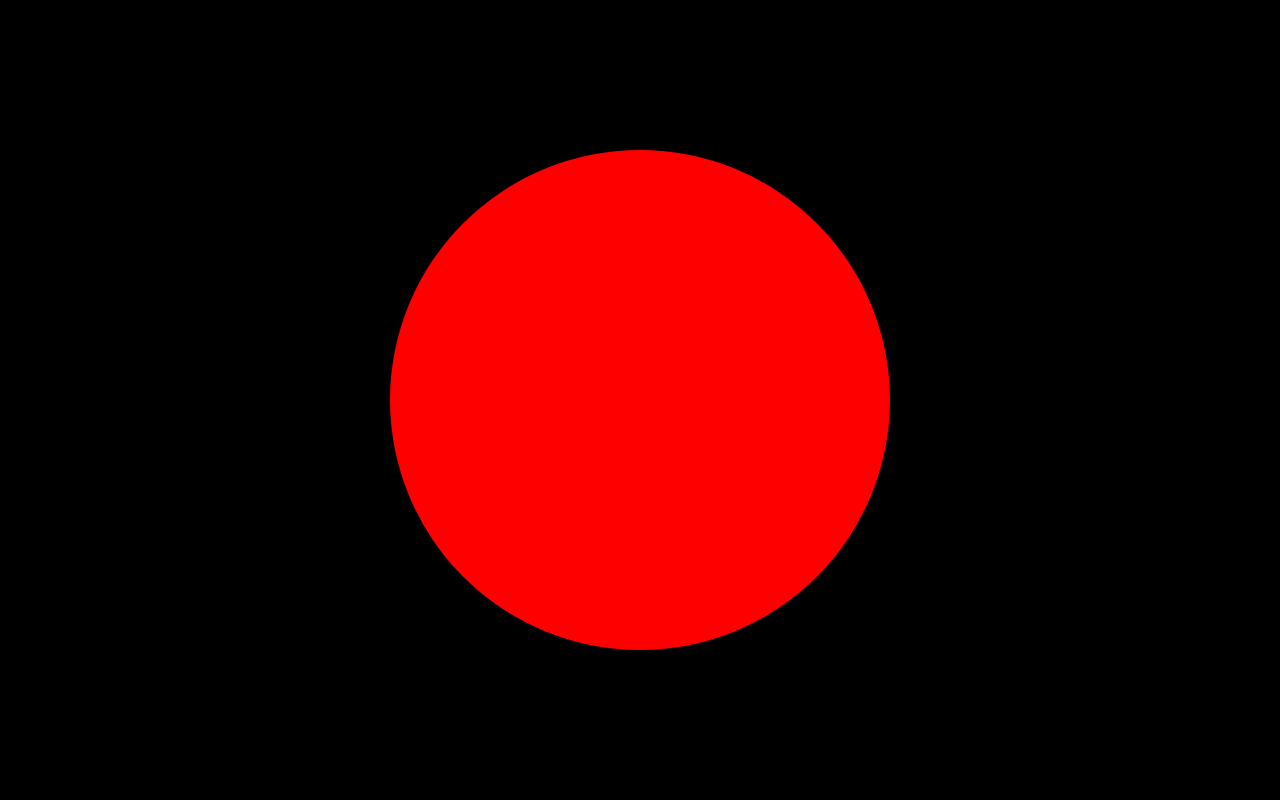
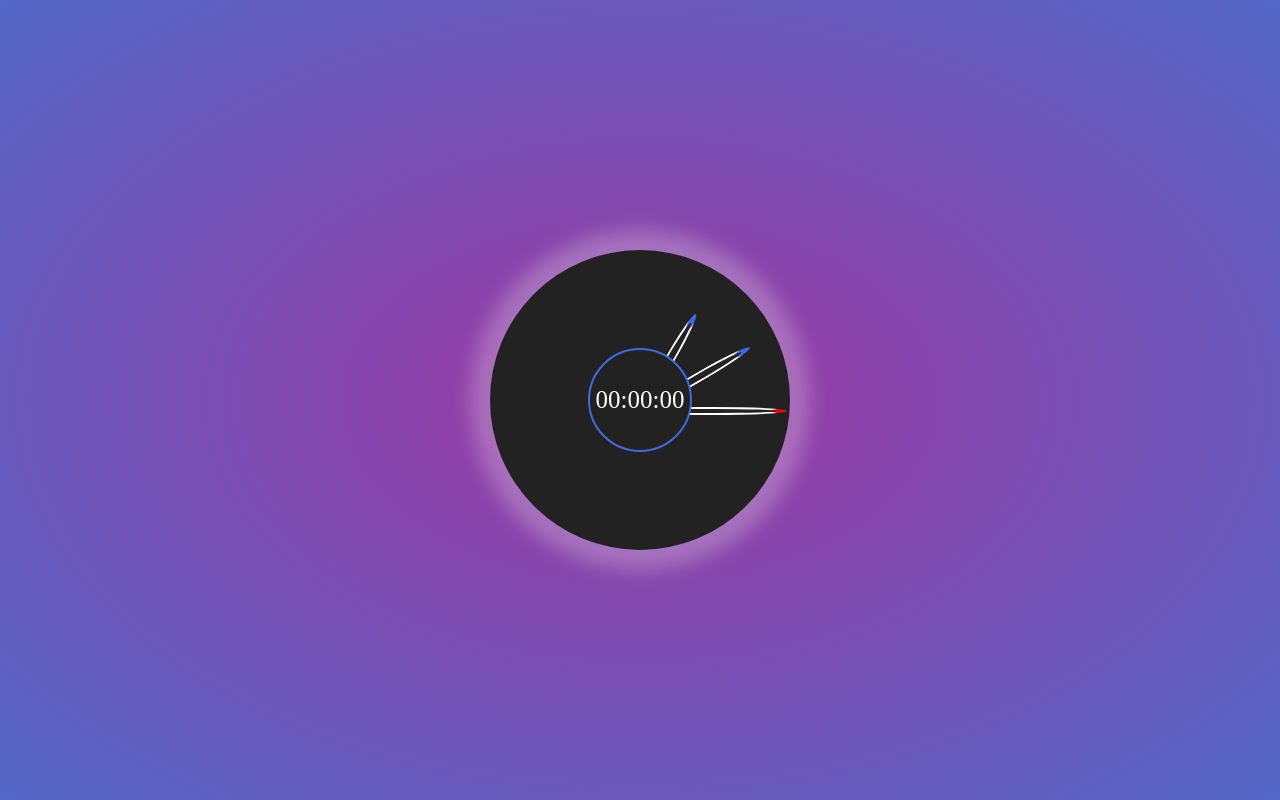
Before and after one commit to RealMJDev/clock, a plain HTML site: page index.html in a window 1280 px wide. Drawn offline with Linux system fonts and the light colour scheme.

Commit message:
styling finished

```diff
--- a/index.html
+++ b/index.html
@@ -11,7 +11,18 @@
 
     <div class="container">
         <div class="clock-shell">
-
+        </div>
+        <div class="clock">
+            <div class="hour pointer"></div>
+            <div class="minute pointer"></div>
+            <div class="seconds pointer"></div>
+            <div class="center">
+                <span class="dhour">00</span>
+                <span class="seperate">:</span>
+                <span class="dminute">00</span>
+                <span class="seperate">:</span>
+                <span class="dsecond">00</span>
+            </div>
         </div>
     </div>
 
--- a/style.css
+++ b/style.css
@@ -6,16 +6,84 @@ body {
 .container {
     width: 100vw;
     height: 100vh;
-    background: #000;
+    background: radial-gradient(#9c36a0, #5368c7);
     color: white;
+    display: flex;
+    justify-content: center;
+    align-items: center;
+    object-fit: contain;
+    z-index: 1;
+}
+
+.clock {
+    position: relative;
+    width: 300px;
+    height: 300px;
+    background: #222;
+    border-radius: 50%;
+    box-shadow: 0 0 20px 20px rgba(253, 253, 253, 0.26);
+    z-index: 3;
     display: flex;
     justify-content: center;
     align-items: center;
 }
 
-.clock-shell {
-    width: 500px;
-    height: 500px;
-    background: red;
+
+.hour {
+    position: absolute;
+    top: 49px;
+    left: 50%;
+    width: 6px;
+    height: 100px;
+    background: none;
+    border-radius: 50% 50% 0% 0%;
+    border: 2px solid white;
+    border-top: 10px solid royalblue;
+    transform: translateX(-50%) rotate(30deg);
+    transform-origin: bottom center;
+}
+
+.minute {
+    position: absolute;
+    top: 34px;
+    left: 50%;
+    width: 6px;
+    height: 115px;
+    background: none;
+    border-radius: 50% 50% 0% 0%;
+    border: 2px solid white;
+    border-top: 10px solid royalblue;
+    transform: translateX(-50%)  rotate(60deg);
+    transform-origin: bottom center;
+}
+
+.seconds {
+    position: absolute;
+    top: 14px;
+    left: 50%;
+    width: 4px;
+    height: 135px;
+    background: none;
+    border-radius: 50% 50% 0% 0%;
+    border: 2px solid white;
+    border-top: 10px solid red;
+    transform: translateX(-50%) rotate(90deg);
+    transform-origin: bottom center;
+}
+
+.center {
+    width: 100px;
+    height: 100px;
+    background: #222;
     border-radius: 50%;
+    border: 2px solid royalblue;
+    z-index: 4;
+    display: flex;
+    justify-content: center;
+    align-items: center;
+    color: white;
 }
+
+span {
+    font-size: 25px;
+}
```
